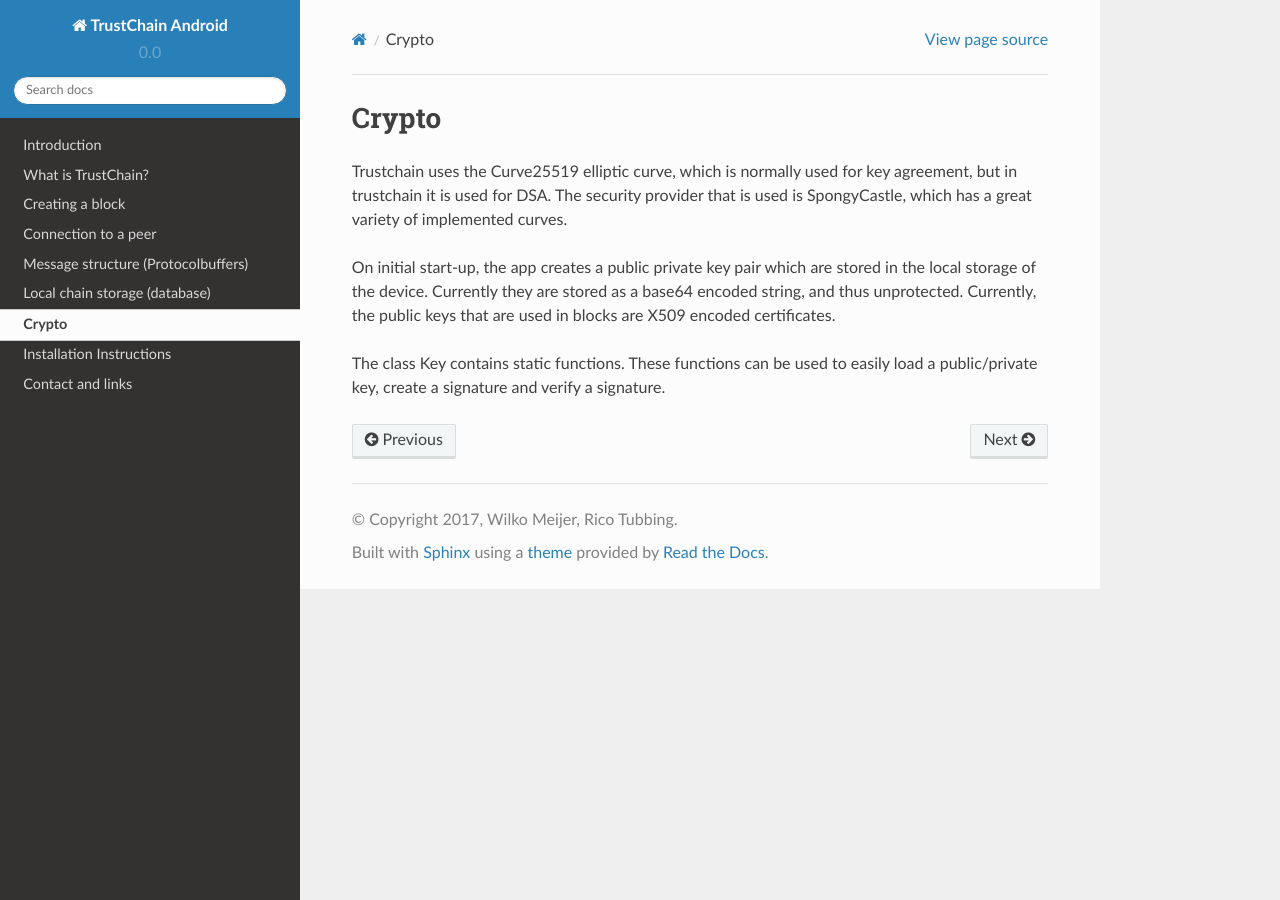
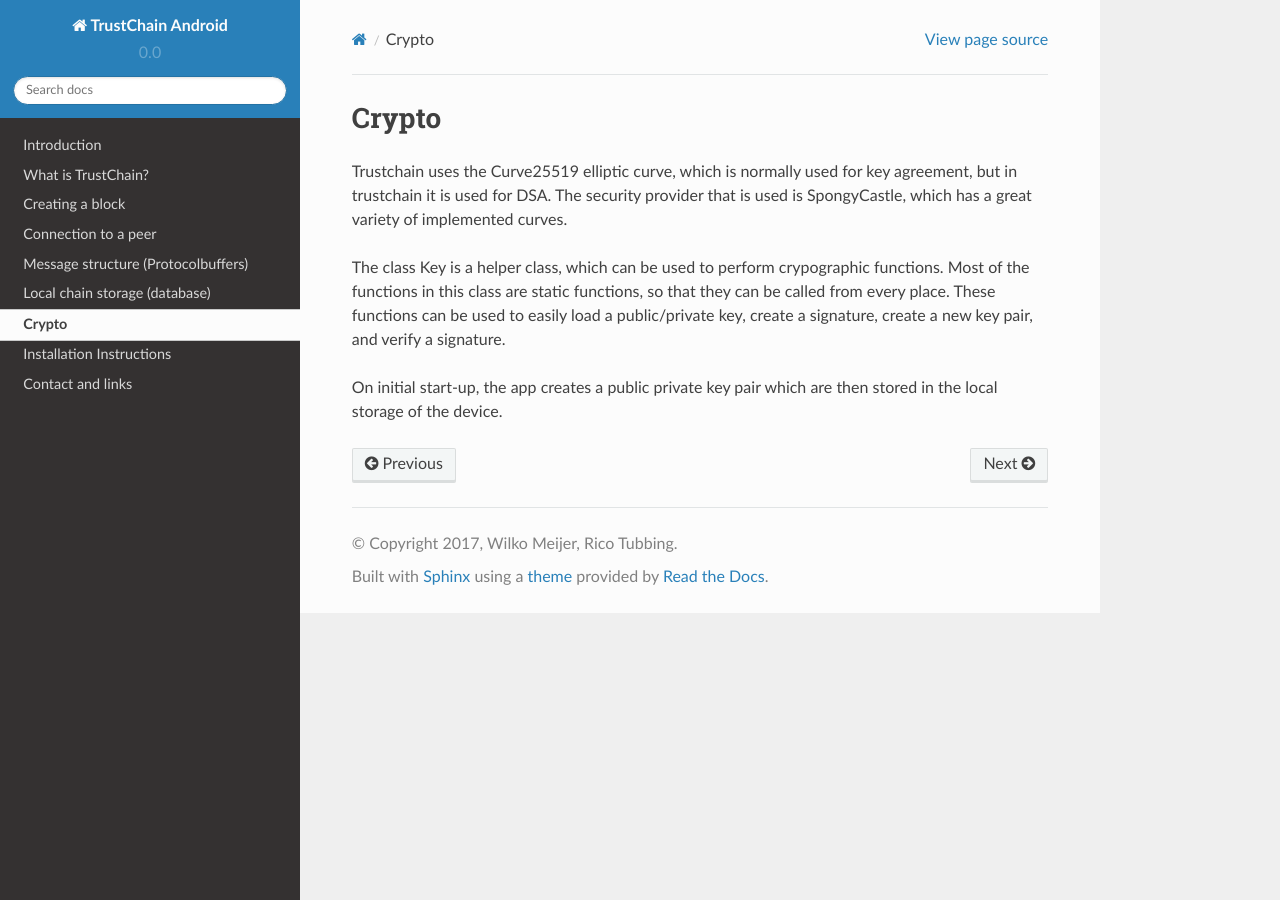
Before and after one commit to GijsWeterings/IdentityChain, a Sphinx documentation site: the page built from docs/source/crypto.rst, in a window 1280 px wide. Built offline with Sphinx 7.4.7 and the Read the Docs theme 2.0.0, drawn with Linux system fonts in a browser that asks for light colours.

Commit message:
Update documentation

```diff
--- a/docs/source/creating-block.rst
+++ b/docs/source/creating-block.rst
@@ -3,7 +3,7 @@
 ****************
 Creating a block
 ****************
-In order to complete a transaction with a peer, we need to create a block. A block in TrustChain is a little different than in bitcoin-style blockchains. In bitcoin-style blockchains, a block is a collection of transactions created by a single node, the block is propagated through the network and all connected nodes validate the block and the transactions. In TrustChain a block is formed by two peers who wish to agree on a transaction. Therefore a TrustChainBlock only has one transaction.
+In order to complete a transaction with a peer, we need to create a block. A block in TrustChain is a little different than in bitcoin-style blockchains. In bitcoin-style blockchains, a block is a collection of transactions created by a different nodes and mined by a single node, the block is propagated through the network and all connected nodes validate the block and the transactions. In TrustChain a block is formed by two peers who wish to agree on a transaction. Therefore a TrustChainBlock only has one transaction.
 
 Both parties need to agree on a transaction, so there has to be some interaction between peers. The way this is done in TrustChain is to first create an incomplete block, called a half block. This half block is then sent to the second peer, which creates a full block from the half block and sends it back to the first peer. This process is explained in more detail below.
 
--- a/docs/source/crypto.rst
+++ b/docs/source/crypto.rst
@@ -4,6 +4,6 @@ Crypto
 
 Trustchain uses the Curve25519 elliptic curve, which is normally used for key agreement, but in trustchain it is used for DSA. The security provider that is used is SpongyCastle, which has a great variety of implemented curves.
 
-On initial start-up, the app creates a public private key pair which are stored in the local storage of the device. Currently they are stored as a base64 encoded string, and thus unprotected. Currently, the public keys that are used in blocks are X509 encoded certificates.
+The class Key is a helper class, which can be used to perform crypographic functions. Most of the functions in this class are static functions, so that they can be called from every place. These functions can be used to easily load a public/private key, create a signature, create a new key pair, and verify a signature.
 
-The class Key contains static functions. These functions can be used to easily load a public/private key, create a signature and verify a signature.
+On initial start-up, the app creates a public private key pair which are then stored in the local storage of the device.
```
